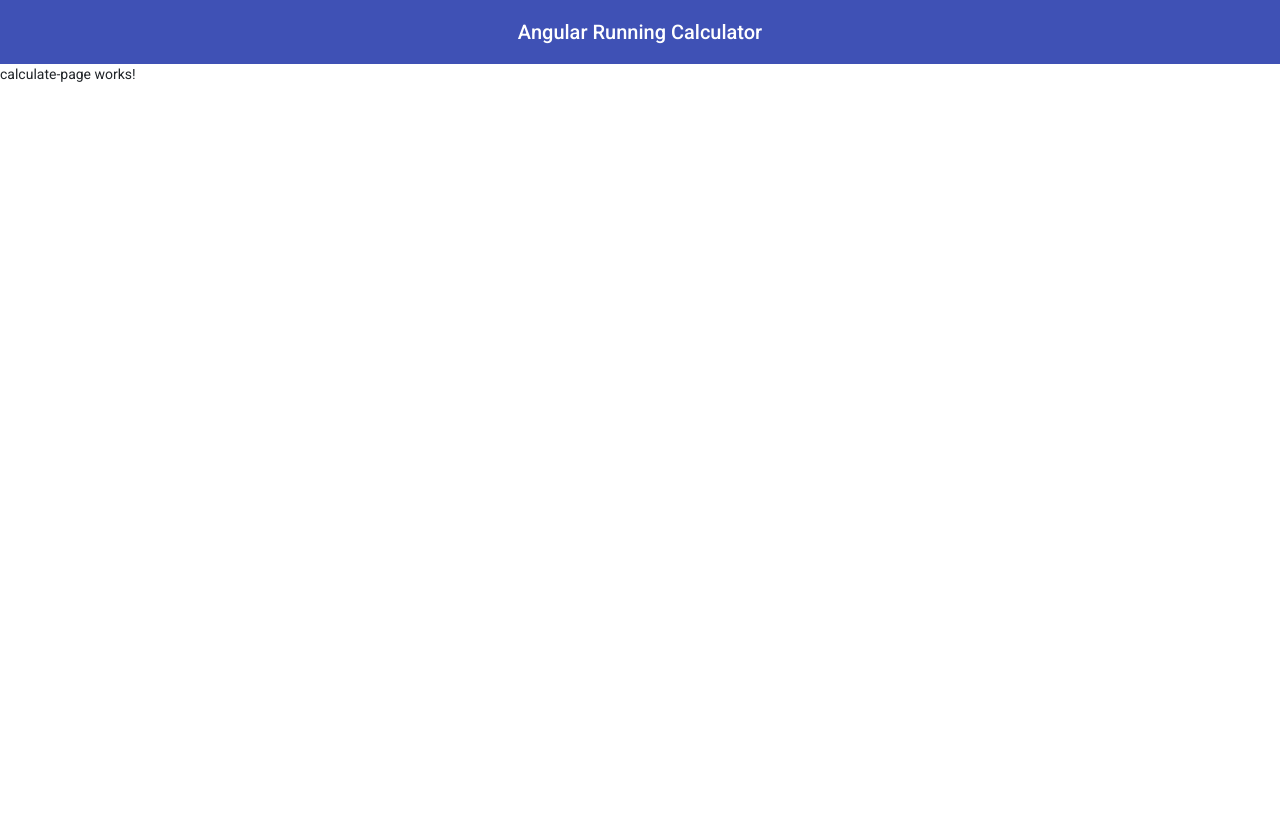
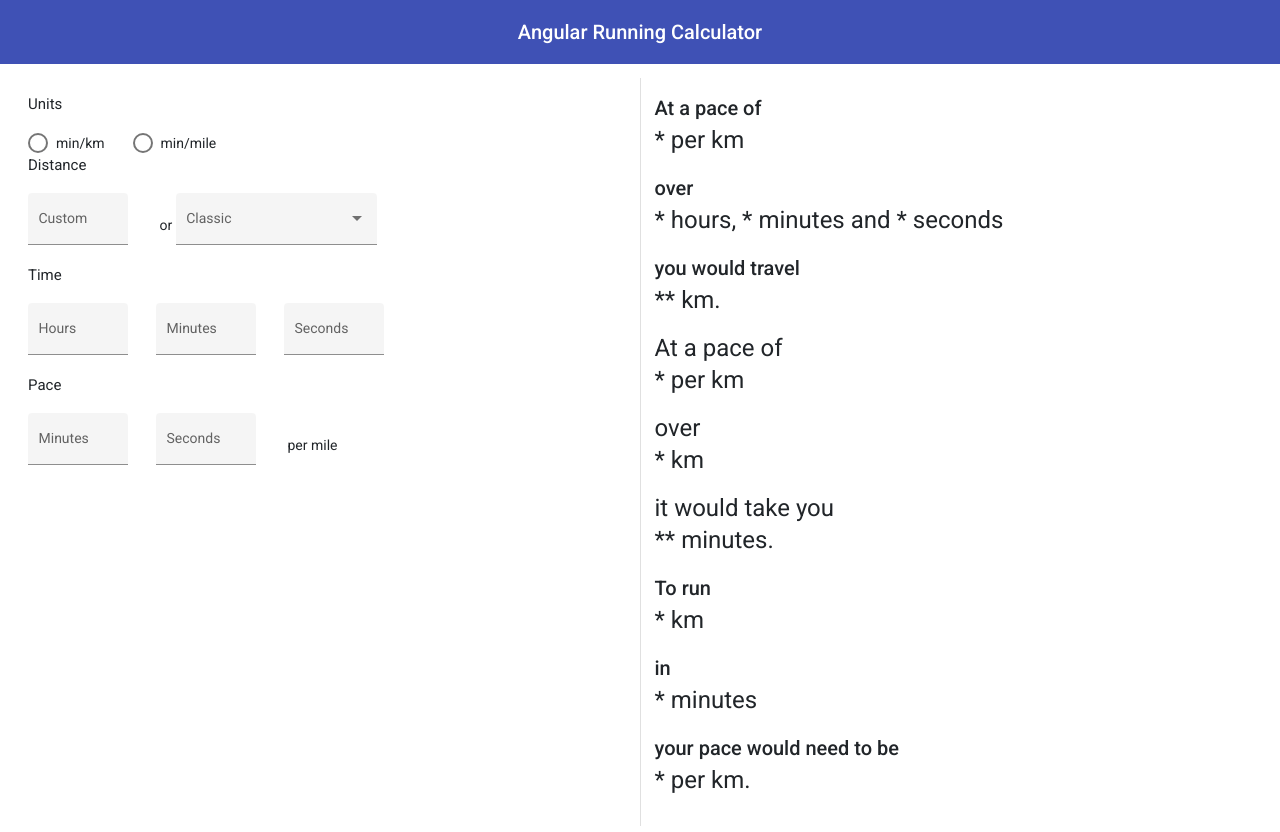
Before and after one commit to AlexHurrell/running-pace-calculator, an Angular app: page /calculate/1 in a window 1280 px wide. Shown: the top 832 px of the page. Before the commit the page ends 800 px from the top, so only its background shows below. Built offline with nearby package versions, Linux system fonts and the light colour scheme.

Commit message:
rought layout for calculate page

```diff
--- a/src/app/modules/run-stepper/calculate-page/calculate-page.component.html
+++ b/src/app/modules/run-stepper/calculate-page/calculate-page.component.html
@@ -1 +1,97 @@
-<p>calculate-page works!</p>
+<div class="input-area">
+  <section class="units">
+    <h4>Units</h4>
+    <mat-radio-group>
+      <mat-radio-button class="small-field" value="mile"
+        >min/km</mat-radio-button
+      >
+      <mat-radio-button class="small-field" value="km"
+        >min/mile</mat-radio-button
+      >
+    </mat-radio-group>
+  </section>
+
+  <section class="distance">
+    <h4>Distance</h4>
+    <mat-form-field class="small-field" appearance="fill">
+      <mat-label>Custom</mat-label>
+      <input matInput type="number" />
+    </mat-form-field>
+    or
+    <mat-form-field appearance="fill">
+      <mat-label>Classic</mat-label>
+      <mat-select>
+        <mat-option
+          *ngFor="let distance of distances"
+          [value]="distance.length"
+        >
+          {{ distance.name }}
+        </mat-option>
+      </mat-select>
+    </mat-form-field>
+  </section>
+
+  <section class="time">
+    <h4>Time</h4>
+    <mat-form-field class="small-field" appearance="fill">
+      <mat-label>Hours</mat-label>
+      <input matInput type="number" />
+    </mat-form-field>
+
+    <mat-form-field class="small-field" appearance="fill">
+      <mat-label>Minutes</mat-label>
+      <input matInput max="59" type="number" />
+    </mat-form-field>
+
+    <mat-form-field class="small-field" appearance="fill">
+      <mat-label>Seconds</mat-label>
+      <input matInput max="59" type="number" />
+    </mat-form-field>
+  </section>
+
+  <section class="pace">
+    <h4>Pace</h4>
+
+    <mat-form-field class="small-field" appearance="fill">
+      <mat-label>Minutes</mat-label>
+      <input matInput max="59" type="number" />
+    </mat-form-field>
+
+    <mat-form-field class="small-field" appearance="fill">
+      <mat-label>Seconds</mat-label>
+      <input matInput max="59" type="number" />
+    </mat-form-field>
+
+    <ng-container *ngIf="km; else miles"> per km </ng-container>
+    <ng-template #miles> per mile</ng-template>
+  </section>
+</div>
+
+<mat-divider [vertical]="true"></mat-divider>
+
+<div class="results-area">
+  <h2>
+    At a pace of
+    <h1>* per km</h1>
+    over
+    <h1>* hours, * minutes and * seconds</h1>
+    you would travel
+    <h1>** km.</h1>
+  </h2>
+  <h1>
+    At a pace of
+    <h1>* per km</h1>
+    over
+    <h1>* km</h1>
+    it would take you
+    <h1>** minutes.</h1>
+  </h1>
+  <h2>
+    To run
+    <h1>* km</h1>
+    in
+    <h1>* minutes</h1>
+    your pace would need to be
+    <h1>* per km.</h1>
+  </h2>
+</div>
--- a/src/app/modules/run-stepper/calculate-page/calculate-page.component.scss
+++ b/src/app/modules/run-stepper/calculate-page/calculate-page.component.scss
@@ -0,0 +1,28 @@
+:host {
+  display: block;
+  padding: 1em;
+  display: flex;
+  justify-content: space-between;
+}
+
+.small-field {
+  max-width: 100px;
+}
+
+.time mat-form-field {
+  margin-right: 2em;
+}
+
+.small-field {
+  margin-right: 2em;
+}
+
+.input-area {
+  padding: 1em;
+  flex: 1 1;
+}
+
+.results-area {
+  padding: 1em;
+  flex: 1 1;
+}
--- a/src/app/modules/run-stepper/calculate-page/calculate-page.component.ts
+++ b/src/app/modules/run-stepper/calculate-page/calculate-page.component.ts
@@ -1,5 +1,10 @@
 import { Component, OnInit } from '@angular/core';
 import { ActivatedRoute } from '@angular/router';
+
+interface distance {
+  name: string;
+  length: number;
+}
 
 @Component({
   selector: 'app-calculate-page',
@@ -7,6 +12,31 @@ import { ActivatedRoute } from '@angular/router';
   styleUrls: ['./calculate-page.component.scss'],
 })
 export class CalculatePageComponent implements OnInit {
+  distances: distance[] = [
+    {
+      name: '5k',
+      length: 5,
+    },
+    {
+      name: '10k',
+      length: 10,
+    },
+    {
+      name: '10 miles',
+      length: 16.0934,
+    },
+    {
+      name: 'Half Marathon',
+      length: 21.0775,
+    },
+    {
+      name: 'Marathon',
+      length: 42.195,
+    },
+  ];
+
+  km = false;
+
   constructor(private route: ActivatedRoute) {}
 
   ngOnInit(): void {
--- a/src/app/modules/run-stepper/run-stepper.module.ts
+++ b/src/app/modules/run-stepper/run-stepper.module.ts
@@ -15,6 +15,7 @@ import { FormsModule } from '@angular/forms';
 import { FlexLayoutModule } from '@angular/flex-layout';
 import { CalculatePageComponent } from './calculate-page/calculate-page.component';
 import { RouterModule } from '@angular/router';
+import { MatDividerModule } from '@angular/material/divider';
 
 @NgModule({
   declarations: [RunSelectionPageComponent, CalculatePageComponent],
@@ -34,6 +35,7 @@ import { RouterModule } from '@angular/router';
     FlexLayoutModule,
     MatCardModule,
     RouterModule,
+    MatDividerModule,
   ],
 })
 export class RunStepperModule {}
```
